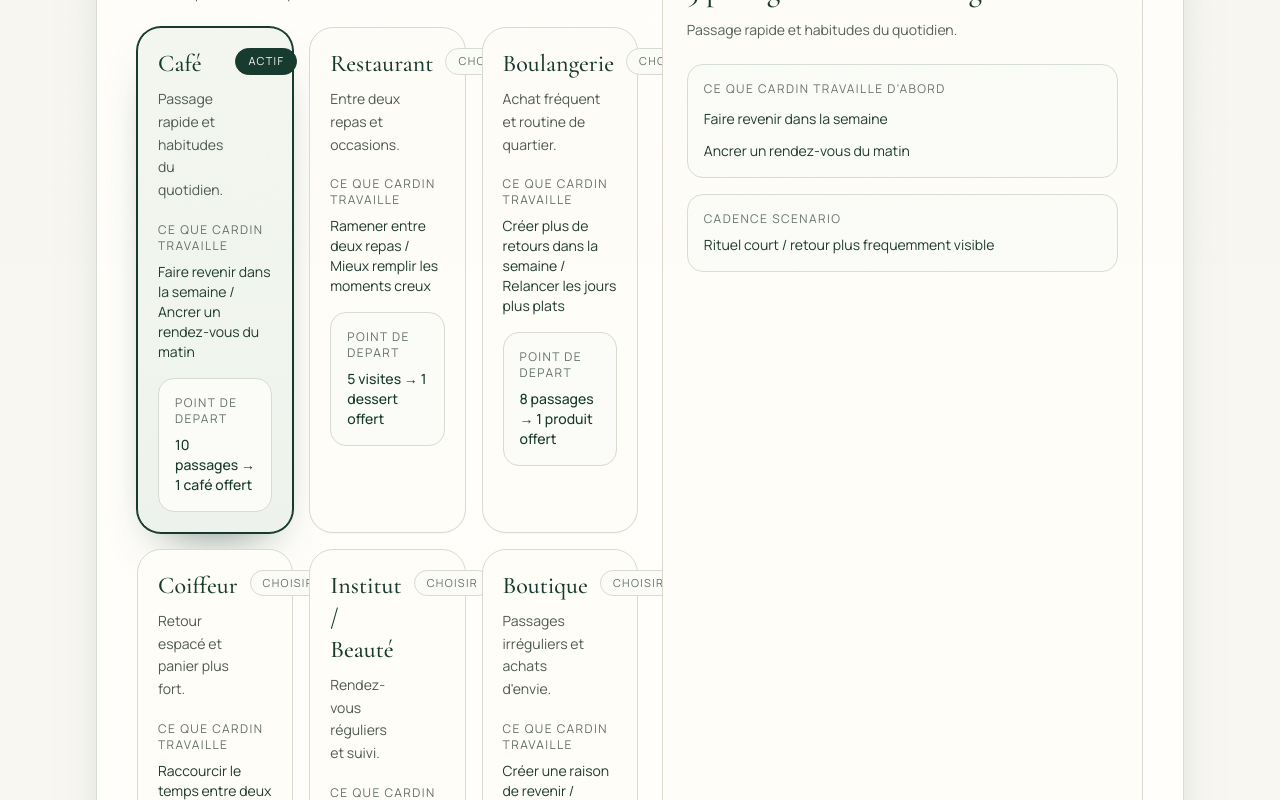
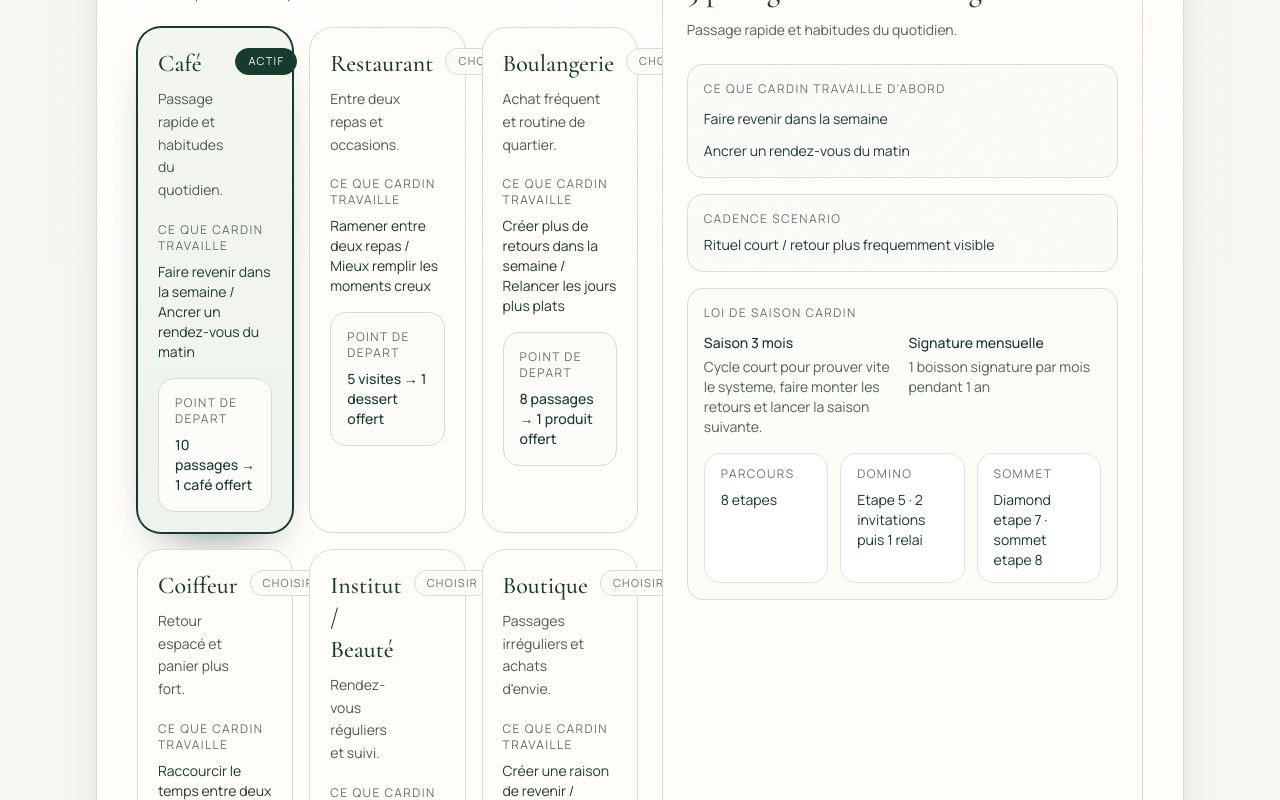
Before and after one commit to echofield/cardin, a Next.js app: page /engine in a window 1280 px wide. Shown: the part 535-1335 px from the top of the page. Built offline with nearby package versions, Linux system fonts and the light colour scheme.

Commit message:
Honor season law across engine activation

```diff
--- a/src/app/api/leads/route.ts
+++ b/src/app/api/leads/route.ts
@@ -2,6 +2,7 @@ import { NextResponse } from "next/server"
 
 import { buildBehaviorPlan, normalizeEngineActivityId } from "@/lib/behavior-engine"
 import { getTemplateById } from "@/lib/merchant-templates"
+import { normalizeSeasonLength } from "@/lib/season-law"
 import { createClientSupabaseServer } from "@/lib/supabase/server"
 
 type EntryMode = "commerce" | "creator" | "experience"
@@ -32,6 +33,9 @@ export async function POST(request: Request) {
     targetVisits?: number
     rewardLabel?: string
     midpointMode?: string
+    seasonLength?: number
+    summitId?: string
+    summitTitle?: string
     sharedUnlockObjective?: number
     sharedUnlockWindowDays?: number
     sharedUnlockOffer?: string
@@ -51,6 +55,9 @@ export async function POST(request: Request) {
   const targetVisits = clampInt(payload.targetVisits, 3, 20, templateDefaults.target_visits)
   const rewardLabel = normalizeRewardLabel(payload.rewardLabel, templateDefaults.reward_label)
   const midpointMode = normalizeMidpointMode(payload.midpointMode)
+  const seasonLength = normalizeSeasonLength(String(payload.seasonLength ?? "3"))
+  const summitId = normalizeSummitId(payload.summitId)
+  const summitTitle = normalizeSummitTitle(payload.summitTitle)
   const sharedUnlockObjective = clampInt(payload.sharedUnlockObjective, 20, 10000, 120)
   const sharedUnlockWindowDays = clampInt(payload.sharedUnlockWindowDays, 3, 30, 7)
   const sharedUnlockOffer = normalizeOffer(payload.sharedUnlockOffer)
@@ -94,6 +101,9 @@ export async function POST(request: Request) {
       targetVisits,
       rewardLabel,
       midpointMode,
+      seasonLength,
+      summitId,
+      summitTitle,
       objective: sharedUnlockObjective,
       activeWindowDays: sharedUnlockWindowDays,
       unlockedOffer: sharedUnlockOffer,
@@ -137,6 +147,17 @@ function normalizeOffer(value: string | undefined): string {
   return trimmed.slice(0, 140)
 }
 
+function normalizeSummitId(value?: string): string {
+  const trimmed = (value ?? "").trim()
+  if (!trimmed) return "default-summit"
+  return trimmed.slice(0, 80)
+}
+
+function normalizeSummitTitle(value?: string): string {
+  const trimmed = (value ?? "").trim()
+  if (!trimmed) return "Privilege de saison"
+  return trimmed.slice(0, 160)
+}
 function normalizeRewardLabel(value: string | undefined, fallback: string): string {
   const trimmed = (value ?? "").trim()
   if (!trimmed) return fallback
--- a/src/app/engine/page.tsx
+++ b/src/app/engine/page.tsx
@@ -3,6 +3,8 @@ import { EngineFlow } from "@/components/engine/EngineFlow"
 type EnginePageProps = {
   searchParams?: {
     objective?: string
+    season?: string
+    summit?: string
     template?: string
   }
 }
@@ -10,7 +12,12 @@ type EnginePageProps = {
 export default function EnginePage({ searchParams }: EnginePageProps) {
   return (
     <main className="min-h-screen bg-[#F8F7F2] text-[#152F25]">
-      <EngineFlow initialObjectiveId={searchParams?.objective} initialTemplateId={searchParams?.template} />
+      <EngineFlow
+        initialObjectiveId={searchParams?.objective}
+        initialSeasonLength={searchParams?.season}
+        initialSummitId={searchParams?.summit}
+        initialTemplateId={searchParams?.template}
+      />
     </main>
   )
 }
--- a/src/components/engine/EngineFlow.tsx
+++ b/src/components/engine/EngineFlow.tsx
@@ -7,6 +7,7 @@ import { InstallLeadForm } from "@/components/landing/InstallLeadForm"
 import { trackEvent } from "@/lib/analytics"
 import { calculateRecovery, formatEuro, percentToRate } from "@/lib/calculator"
 import { getTemplateById, merchantTemplates, type MerchantTemplate } from "@/lib/merchant-templates"
+import { cardinSeasonLaw, getSummitPreset, normalizeSeasonLength } from "@/lib/season-law"
 import { Button, Card, Input, Slider } from "@/ui"
 
 import { MerchantTemplateSelector } from "./MerchantTemplateSelector"
@@ -17,6 +18,8 @@ type EngineStep = 1 | 2 | 3 | 4
 
 type EngineFlowProps = {
   initialObjectiveId?: string
+  initialSeasonLength?: string
+  initialSummitId?: string
   initialTemplateId?: string
 }
 
@@ -49,7 +52,7 @@ const setupLines = [
   "Tableau marchand avec suivi des passages",
 ]
 
-export function EngineFlow({ initialObjectiveId, initialTemplateId }: EngineFlowProps) {
+export function EngineFlow({ initialObjectiveId, initialSeasonLength, initialSummitId, initialTemplateId }: EngineFlowProps) {
   const selectedObjectiveId = normalizeObjectiveId(initialObjectiveId)
   const initialTemplate = getTemplateById(initialTemplateId ?? merchantTemplates[0].id)
   const initialScenario = buildObjectiveScenario(initialTemplate, selectedObjectiveId)
@@ -59,9 +62,13 @@ export function EngineFlow({ initialObjectiveId, initialTemplateId }: EngineFlow
   )
   const hasPreselectedTemplate = Boolean(initialTemplateId)
   const initialObjectiveHint = objectiveHints[selectedObjectiveId]
+  const initialSeason = normalizeSeasonLength(initialSeasonLength)
+  const initialSummit = getSummitPreset(initialTemplate.id, initialSummitId)
 
   const [step, setStep] = useState<EngineStep>(1)
   const [selectedTemplate, setSelectedTemplate] = useState<MerchantTemplate>(initialTemplate)
+  const [seasonLength] = useState(initialSeason)
+  const [selectedSummitId, setSelectedSummitId] = useState(initialSummit.id)
   const [showTemplateSelector, setShowTemplateSelector] = useState(!hasPreselectedTemplate)
   const [targetVisits, setTargetVisits] = useState(initialScenario.targetVisits)
   const [rewardLabel, setRewardLabel] = useState(initialScenario.rewardLabel)
@@ -75,15 +82,22 @@ export function EngineFlow({ initialObjectiveId, initialTemplateId }: EngineFlow
     [selectedObjectiveId, selectedTemplate]
   )
 
+  const selectedSummit = useMemo(() => getSummitPreset(selectedTemplate.id, selectedSummitId), [selectedSummitId, selectedTemplate.id])
+  const seasonLabel = seasonLength === 6 ? "Saison 6 mois" : "Saison 3 mois"
+  const seasonNarrative =
+    seasonLength === 6
+      ? "Cycle long pour laisser monter Diamond, qualifier le Domino et faire naitre un vrai sommet visible."
+      : "Cycle court pour prouver vite le systeme, faire monter les retours et lancer la saison suivante."
+
   const monthlyProjection = useMemo(
     () =>
       calculateRecovery({
         clientsPerDay,
         avgTicket,
         returnLossRate: percentToRate(lossRatePercent),
-        recoveryRate: Math.min(0.45, selectedTemplate.defaults.calculator_recovery_rate * selectedScenario.recoveryMultiplier),
+        recoveryRate: Math.min(0.45, selectedTemplate.defaults.calculator_recovery_rate * selectedScenario.recoveryMultiplier * selectedSummit.monthlyRecoveredBoost),
       }),
-    [avgTicket, clientsPerDay, lossRatePercent, selectedScenario.recoveryMultiplier, selectedTemplate.defaults.calculator_recovery_rate]
+    [avgTicket, clientsPerDay, lossRatePercent, selectedScenario.recoveryMultiplier, selectedSummit.monthlyRecoveredBoost, selectedTemplate.defaults.calculator_recovery_rate]
   )
 
   const progressDots = Math.max(4, Math.min(targetVisits, 10))
@@ -108,6 +122,7 @@ export function EngineFlow({ initialObjectiveId, initialTemplateId }: EngineFlow
     setTargetVisits(scenario.targetVisits)
     setRewardLabel(scenario.rewardLabel)
     setMidpointMode(scenario.midpointMode)
+    setSelectedSummitId(getSummitPreset(template.id).id)
     setClientsPerDay(nextAssumptions.clients)
     setAvgTicket(nextAssumptions.avgTicket)
     setLossRatePercent(nextAssumptions.lossRatePercent)
@@ -158,8 +173,16 @@ export function EngineFlow({ initialObjectiveId, initialTemplateId }: EngineFlow
           <p className="mt-3 max-w-3xl text-sm text-[#556159]">
             La facade reste simple. Cardin prepare ensuite le QR, la carte Wallet et l'espace marchand avec la configuration choisie.
           </p>
-          <div className="mt-4 inline-flex rounded-full border border-[#C5D0C4] bg-[#F2F5EE] px-4 py-2 text-xs uppercase tracking-[0.14em] text-[#1B4332]">
-            Scenario actif : {selectedScenario.label}
+          <div className="mt-4 flex flex-wrap gap-2">
+            <div className="inline-flex rounded-full border border-[#C5D0C4] bg-[#F2F5EE] px-4 py-2 text-xs uppercase tracking-[0.14em] text-[#1B4332]">
+              Scenario actif : {selectedScenario.label}
+            </div>
+            <div className="inline-flex rounded-full border border-[#D4DACF] bg-[#FBFCF8] px-4 py-2 text-xs uppercase tracking-[0.14em] text-[#425248]">
+              {seasonLabel}
+            </div>
+            <div className="inline-flex rounded-full border border-[#D4DACF] bg-[#FBFCF8] px-4 py-2 text-xs uppercase tracking-[0.14em] text-[#425248]">
+              Sommet : {selectedSummit.title}
+            </div>
           </div>
 
           <div className="mt-6 grid gap-2 sm:grid-cols-4">
@@ -271,6 +294,34 @@ export function EngineFlow({ initialObjectiveId, initialTemplateId }: EngineFlow
                 <div className="mt-4 rounded-2xl border border-[#D7DED4] bg-[#FBFCF8] p-4">
                   <p className="text-xs uppercase tracking-[0.12em] text-[#69736C]">Cadence scenario</p>
                   <p className="mt-2 text-sm text-[#203B31]">{selectedScenario.cadenceLabel}</p>
+                </div>
+
+                <div className="mt-4 rounded-2xl border border-[#D7DED4] bg-[#FBFCF8] p-4">
+                  <p className="text-xs uppercase tracking-[0.12em] text-[#69736C]">Loi de saison Cardin</p>
+                  <div className="mt-3 grid gap-3 sm:grid-cols-2">
+                    <div>
+                      <p className="text-sm font-medium text-[#173A2E]">{seasonLabel}</p>
+                      <p className="mt-1 text-sm text-[#556159]">{seasonNarrative}</p>
+                    </div>
+                    <div>
+                      <p className="text-sm font-medium text-[#173A2E]">{selectedSummit.title}</p>
+                      <p className="mt-1 text-sm text-[#556159]">{selectedSummit.promise}</p>
+                    </div>
+                  </div>
+                  <div className="mt-4 grid gap-3 sm:grid-cols-3">
+                    <div className="rounded-2xl border border-[#E0E4DB] bg-white px-4 py-3">
+                      <p className="text-xs uppercase tracking-[0.12em] text-[#69736C]">Parcours</p>
+                      <p className="mt-2 text-sm text-[#173A2E]">{cardinSeasonLaw.stepCount} etapes</p>
+                    </div>
+                    <div className="rounded-2xl border border-[#E0E4DB] bg-white px-4 py-3">
+                      <p className="text-xs uppercase tracking-[0.12em] text-[#69736C]">Domino</p>
+                      <p className="mt-2 text-sm text-[#173A2E]">Etape {cardinSeasonLaw.dominoStartStep} · 2 invitations puis 1 relai</p>
+                    </div>
+                    <div className="rounded-2xl border border-[#E0E4DB] bg-white px-4 py-3">
+                      <p className="text-xs uppercase tracking-[0.12em] text-[#69736C]">Sommet</p>
+                      <p className="mt-2 text-sm text-[#173A2E]">Diamond etape {cardinSeasonLaw.diamondStep} · sommet etape {cardinSeasonLaw.summitStep}</p>
+                    </div>
+                  </div>
                 </div>
               </Card>
             </div>
@@ -425,6 +476,7 @@ export function EngineFlow({ initialObjectiveId, initialTemplateId }: EngineFlow
                     <p className="mt-2 font-serif text-5xl text-[#173A2E]">+{formatEuro(monthlyProjection.extraRevenue)} / mois</p>
                     <p className="mt-3 text-base text-[#2E4339]">{Math.round(monthlyProjection.recoveredClients)} clients recuperes / mois</p>
                     <p className="mt-3 text-sm text-[#4F5E55]">{selectedScenario.projectionCaption}</p>
+                  <p className="mt-2 text-sm text-[#4F5E55]">{seasonLabel} · Sommet retenu : {selectedSummit.promise}</p>
                   </Card>
 
                   <Card className="p-6">
@@ -444,6 +496,9 @@ export function EngineFlow({ initialObjectiveId, initialTemplateId }: EngineFlow
                   embedded
                   midpointMode={midpointMode}
                   rewardLabel={rewardLabel}
+                  seasonLength={seasonLength}
+                  summitId={selectedSummit.id}
+                  summitTitle={selectedSummit.promise}
                   targetVisits={targetVisits}
                   title={selectedScenario.activationTitle}
                 />
--- a/src/components/landing/InstallLeadForm.tsx
+++ b/src/components/landing/InstallLeadForm.tsx
@@ -16,6 +16,9 @@ type InstallLeadFormProps = {
   targetVisits?: number
   rewardLabel?: string
   midpointMode?: MidpointMode
+  seasonLength?: 3 | 6
+  summitId?: string
+  summitTitle?: string
   embedded?: boolean
   title?: string
   description?: string
@@ -40,6 +43,9 @@ type LeadSubmitState =
         activeWindowDays: number
         unlockedOffer: string
         midpointMode: MidpointMode
+        seasonLength: 3 | 6
+        summitId: string
+        summitTitle: string
       }
     }
 
@@ -49,6 +55,9 @@ export function InstallLeadForm({
   targetVisits = 10,
   rewardLabel = "1 recompense offerte",
   midpointMode = "recognition_only",
+  seasonLength = 3,
+  summitId = "default-summit",
+  summitTitle = "Privilege de saison",
   embedded = false,
   title = "Lancer votre carte en boutique",
   description = "Connexion simple, configuration claire, QR pret en quelques minutes.",
@@ -67,6 +76,9 @@ export function InstallLeadForm({
     targetVisits,
     rewardLabel,
     midpointMode,
+    seasonLength,
+    summitId,
+    summitTitle,
     sharedUnlockObjective: 120,
     sharedUnlockWindowDays: 7,
     sharedUnlockOffer: "Offre collective de la semaine",
@@ -80,8 +92,11 @@ export function InstallLeadForm({
       targetVisits,
       rewardLabel,
       midpointMode,
+      seasonLength,
+      summitId,
+      summitTitle,
     }))
-  }, [activityTemplateId, entryMode, midpointMode, rewardLabel, targetVisits])
+  }, [activityTemplateId, entryMode, midpointMode, rewardLabel, seasonLength, summitId, summitTitle, targetVisits])
 
   useEffect(() => {
     const supabase = createClientSupabaseBrowser()
@@ -156,6 +171,8 @@ export function InstallLeadForm({
         midpointMode: formData.midpointMode,
         sharedUnlockObjective: formData.sharedUnlockObjective,
         sharedUnlockWindowDays: formData.sharedUnlockWindowDays,
+        seasonLength: formData.seasonLength,
+        summitId: formData.summitId,
       })
     } catch {
       setState({
@@ -174,6 +191,8 @@ export function InstallLeadForm({
       <p className="mt-1 text-sm text-[#556159]">
         {formData.midpointMode === "recognition_plus_boost" ? "Cap intermediaire: reconnaissance + boost" : "Cap intermediaire: reconnaissance uniquement"}
       </p>
+      <p className="mt-1 text-sm text-[#556159]">Saison: {formData.seasonLength} mois</p>
+      <p className="mt-1 text-sm text-[#556159]">Sommet: {formData.summitTitle}</p>
       <button
         className="mt-3 text-xs font-medium text-[#173A2E] underline-offset-2 hover:underline"
         onClick={() => setShowNetworkOptions((prev) => !prev)}
@@ -223,6 +242,8 @@ export function InstallLeadForm({
         <div className="mt-3 space-y-1 text-xs text-[#2A3F35]">
           <p>{state.setup.targetVisits} passages {"->"} {state.setup.rewardLabel}</p>
           <p>{state.setup.midpointMode === "recognition_plus_boost" ? "Cap intermediaire : boost actif" : "Cap intermediaire : reconnaissance uniquement"}</p>
+          <p>Saison : {state.setup.seasonLength} mois</p>
+          <p>Sommet : {state.setup.summitTitle}</p>
           <p>Objectif collectif: {state.setup.objective} passages/mois</p>
           <p>Fenetre active: {state.setup.activeWindowDays} jours</p>
         </div>
--- /dev/null
+++ b/src/lib/season-law.ts
@@ -0,0 +1,91 @@
+export type SeasonLength = 3 | 6
+
+export type FinaleMode = "weighted_draw"
+
+export type SeasonLaw = {
+  stepCount: number
+  dominoStartStep: number
+  diamondStep: number
+  summitStep: number
+  directDominoBranches: number
+  secondRingBranches: number
+  maxReachPerStrongCard: number
+  finaleMode: FinaleMode
+  finaleEligibility: [string, string, string]
+  finaleWeighting: [string, string, string]
+}
+
+export type SummitPreset = {
+  id: string
+  title: string
+  promise: string
+  annualCost: number
+  monthlyRecoveredBoost: number
+}
+
+export const cardinSeasonLaw: SeasonLaw = {
+  stepCount: 8,
+  dominoStartStep: 5,
+  diamondStep: 7,
+  summitStep: 8,
+  directDominoBranches: 2,
+  secondRingBranches: 1,
+  maxReachPerStrongCard: 5,
+  finaleMode: "weighted_draw",
+  finaleEligibility: [
+    "Atteindre Diamond",
+    "Completer les conditions du parcours",
+    "Rester actif jusqu'a la cloture de saison",
+  ],
+  finaleWeighting: [
+    "Diamond atteint = 1 chance",
+    "Chaque Domino valide = +1 chance",
+    "Activite maintenue jusqu'a la fin = +1 chance",
+  ],
+}
+
+const summitPresets: Record<string, SummitPreset[]> = {
+  cafe: [
+    { id: "signature-monthly", title: "Signature mensuelle", promise: "1 boisson signature par mois pendant 1 an", annualCost: 120, monthlyRecoveredBoost: 1 },
+    { id: "duo-morning", title: "Duo du matin", promise: "1 duo signature par mois pour la carte la plus haute", annualCost: 180, monthlyRecoveredBoost: 1.16 },
+    { id: "hidden-cellar", title: "Privilege cache", promise: "Un privilege reserve au sommet de la saison", annualCost: 140, monthlyRecoveredBoost: 1.08 },
+  ],
+  restaurant: [
+    { id: "table-monthly", title: "Table mensuelle", promise: "1 repas signature par mois pendant 1 an", annualCost: 600, monthlyRecoveredBoost: 1 },
+    { id: "chef-table", title: "Table du chef", promise: "Une table chef reservee une fois par mois", annualCost: 720, monthlyRecoveredBoost: 1.18 },
+    { id: "secret-menu", title: "Menu secret", promise: "Un privilege cache reserve a la carte la plus haute", annualCost: 480, monthlyRecoveredBoost: 1.07 },
+  ],
+  coiffeur: [
+    { id: "cut-monthly", title: "Coupe mensuelle", promise: "1 coupe ou soin signature par mois pendant 1 an", annualCost: 300, monthlyRecoveredBoost: 1 },
+    { id: "ritual-duo", title: "Rituel duo", promise: "1 privilege duo mensuel pour la carte la plus haute", annualCost: 420, monthlyRecoveredBoost: 1.12 },
+    { id: "private-ritual", title: "Rituel prive", promise: "Un privilege reserve au sommet de la saison", annualCost: 260, monthlyRecoveredBoost: 1.06 },
+  ],
+  "institut-beaute": [
+    { id: "cut-monthly", title: "Coupe mensuelle", promise: "1 coupe ou soin signature par mois pendant 1 an", annualCost: 300, monthlyRecoveredBoost: 1 },
+    { id: "ritual-duo", title: "Rituel duo", promise: "1 privilege duo mensuel pour la carte la plus haute", annualCost: 420, monthlyRecoveredBoost: 1.12 },
+    { id: "private-ritual", title: "Rituel prive", promise: "Un privilege reserve au sommet de la saison", annualCost: 260, monthlyRecoveredBoost: 1.06 },
+  ],
+  boutique: [
+    { id: "collection-credit", title: "Credit collection", promise: "100 EUR de collection par mois pendant 1 an", annualCost: 1200, monthlyRecoveredBoost: 1 },
+    { id: "rare-drop", title: "Rare drop mensuel", promise: "Acces prioritaire mensuel a une piece reservee", annualCost: 800, monthlyRecoveredBoost: 1.15 },
+    { id: "private-piece", title: "Piece cachee", promise: "Une piece ou acces cache reserve au sommet", annualCost: 650, monthlyRecoveredBoost: 1.08 },
+  ],
+  boulangerie: [
+    { id: "fournee-monthly", title: "Fournee mensuelle", promise: "1 panier de fournee par mois pendant 1 an", annualCost: 180, monthlyRecoveredBoost: 1.16 },
+    { id: "samedi-haut", title: "Samedi haut", promise: "1 privilege du samedi pour la carte la plus haute", annualCost: 220, monthlyRecoveredBoost: 1.1 },
+    { id: "reserve-quartier", title: "Reserve quartier", promise: "Une reserve cachee au sommet de la saison", annualCost: 160, monthlyRecoveredBoost: 1.05 },
+  ],
+}
+
+export function normalizeSeasonLength(value?: string): SeasonLength {
+  return value === "6" ? 6 : 3
+}
+
+export function getSummitPresets(templateId: string): SummitPreset[] {
+  return summitPresets[templateId] ?? summitPresets.boulangerie
+}
+
+export function getSummitPreset(templateId: string, summitId?: string): SummitPreset {
+  const presets = getSummitPresets(templateId)
+  return presets.find((preset) => preset.id === summitId) ?? presets[0]
+}
```
